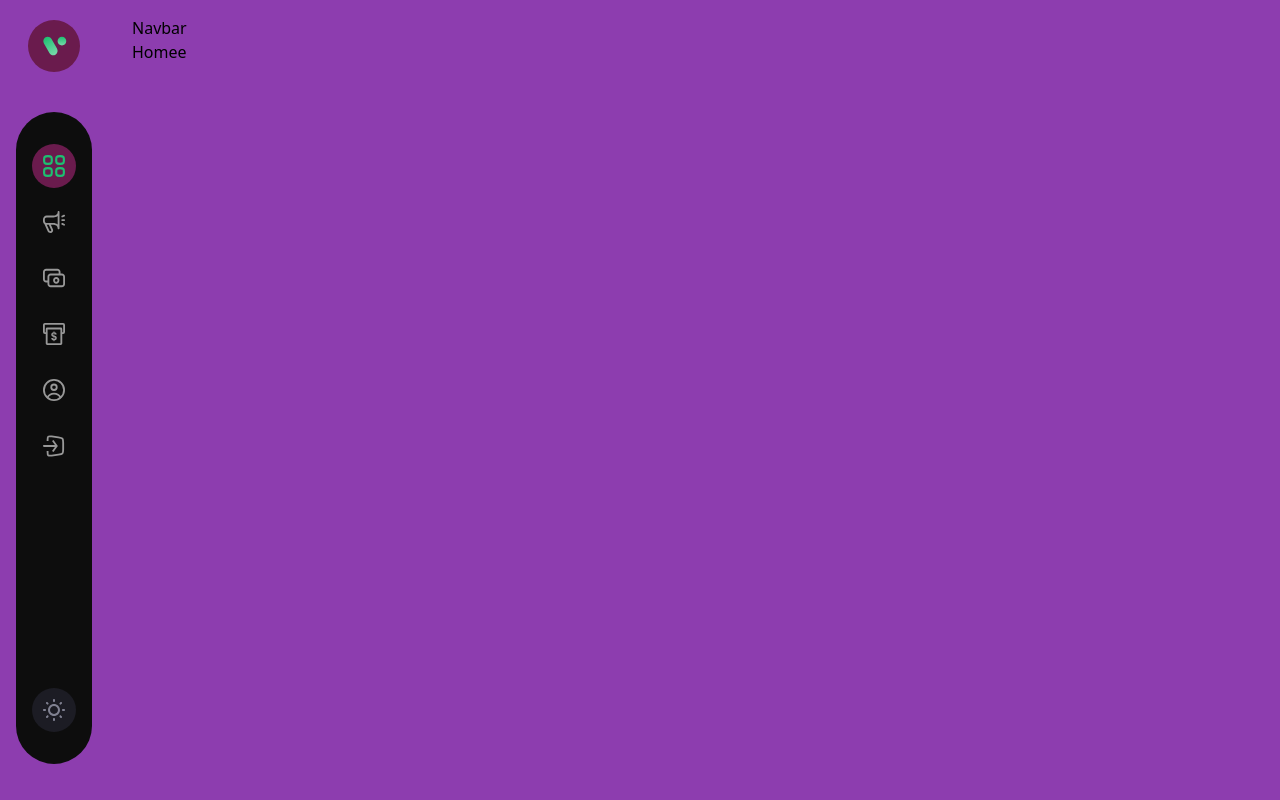
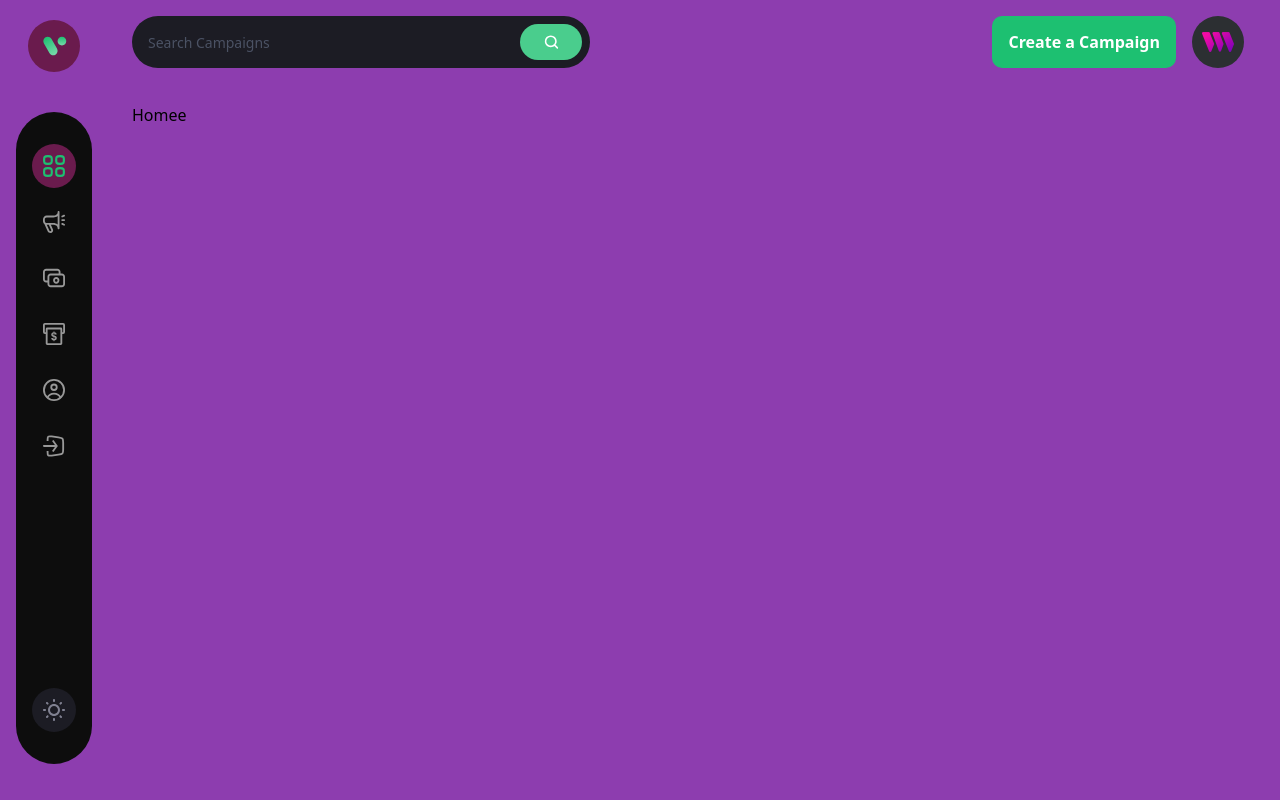
Before and after one commit to RakshitGupta621/Crowdfunding-Platform, a React (Vite) app in the folder client/: page / in a window 1280 px wide. Built offline with nearby package versions, Linux system fonts and the light colour scheme; what @thirdweb-dev/react would draw is missing.

Commit message:
navbar changes

```diff
--- a/client/src/components/Navbar.jsx
+++ b/client/src/components/Navbar.jsx
@@ -1,8 +1,98 @@
-import React from 'react'
+import React,{useState} from 'react'
+import { Link,useNavigate } from 'react-router-dom'
+import CustomButton from './CustomButton';
+import {logo,menu,search,thirdweb} from  '../assets';
+import {navlinks} from '../constants'
 
 const Navbar = () => {
+  const navigate=useNavigate()
+  const [isActive, setisActive] = useState('dashboard')
+  const [toggleDrawer, settoggleDrawer] = useState(false)
+  const address="0xabc"
   return (
-    <div>Navbar</div>
+    //grid md:grid-cols-2 md:grid-rows-1 grid-cols-1 grid-rows-2 justify-between mb-[35px] gap-6
+    //
+    <div className="flex md:flex-row flex-col-reverse justify-between mb-[35px] gap-6">
+       <div className='lg:flex-1 flex flex-row max-w-[458px] py-2 pl-4 pr-2 h-[52px] bg-[#1c1c24] rounded-[100px]'>
+          <input type="text" placeholder="Search Campaigns" className="flex w-full font-epilogue font-normal text-[14px] placeholder:text-[#4b5264] text-white bg-transparent outline-none" />
+
+          <div className='w-[72px] h-full rounded-[20px] bg-[#4acd8d] flex justify-center items-center cursor-pointer'>
+              <img src={search} alt="SearchIcon" className='w-[15px] h-[15px] object-contain'/>
+          </div>
+       </div>
+       {/*flex items-center justify-end space-x-4 md:flex-row md:space-x-0 md:justify-start */}
+       {/* sm:flex hidden flex-row justify-end gap-4 */}
+       <div className='sm:flex hidden flex-row justify-end gap-4'>
+          <CustomButton
+            btnType="button"
+            title={address? 'Create a Campaign':'connect a wallet'}
+            styles={address ? 'bg-[#1dc071]' : 'bg-[#8c6dfd]'}
+            handleClick={()=>{
+              if(address) navigate('create-campaign')
+              else 'connect()'
+            }}
+          />
+          <Link to="/profile">
+            <div className="w-[52px] h-[52px] rounded-full bg-[#2c2f32] flex justify-center items-center cursor-pointer">
+              <img src={thirdweb} alt="User" className='w-[60%] h-[60%] object-contain' />
+            </div>
+          </Link>
+
+       </div>
+
+       {/* less than 400px maybe */}
+       <div className='sm:hidden flex justify-between items-center relative'>
+          <div className="w-[40px] h-[40px] rounded-[10px] bg-[#2c2f32] flex justify-center items-center cursor-pointer">
+              <img src={logo} alt="User" className='w-[60%] h-[60%] object-contain' />
+
+          </div>
+
+          <img
+            src={menu}
+            alt="menu"
+            className="w-[34px] h-[34px] object-contain cursor-pointer"
+            onClick={() => settoggleDrawer(!toggleDrawer)}
+            // onClick={() => setToggleDrawer((prev) => !prev)} check above code is working or not if prev property is required than use 54 line instead of 53
+          />
+          <div className={`absolute top-[60px] right-0 left-0 bg-[#1c1c24] z-10 shadow-secondary py-4 ${!toggleDrawer ? '-translate-y-[100vh]' : 'translate-y-0'} transition-all duration-700`}>
+            <ul className="mb-4">
+              {navlinks.map((link) => (
+                <li
+                  key={link.name}
+                  className={`flex p-4 ${isActive === link.name && 'bg-[#3a3a43]'}`}
+                  onClick={() => {
+                    setisActive(link.name);
+                    settoggleDrawer(false);
+                    navigate(link.link);
+                  }}
+                >
+                  <img
+                    src={link.imgUrl}
+                    alt={link.name}
+                    className={`w-4 h-4 object-contain ${isActive === link.name ? '' : 'filter grayscale'}`}
+                    // className={`w-[24px] h-[24px] object-contain ${isActive === link.name ? 'grayscale-0' : 'grayscale'}`} same as
+                  />
+                  <p className={`ml-[20px] font-epilogue font-semibold text-[14px] ${isActive === link.name ? 'text-[#1dc071]' : 'text-[#808191]'}`}>
+                    {link.name}
+                  </p>
+                </li>
+              ))}
+            </ul>
+            <div  className="flex mx-4">
+            <CustomButton
+              btnType="button"
+              title={address ? 'Create a campaign' : 'Connect'}
+              styles={address ? 'bg-[#1dc071]' : 'bg-[#8c6dfd]'}
+              handleClick={() => {
+                if(address) navigate('create-campaign')
+                else connect();
+              }}
+            />
+            </div>
+          </div>
+       </div>
+
+    </div>
   )
 }
 
--- a/client/src/components/index.jsx
+++ b/client/src/components/index.jsx
@@ -1,2 +1,3 @@
 export { default as Navbar} from './Navbar'
 export {default as Sidebar} from './Sidebar'
+export {default as CustomButton} from './CustomButton'
```
Also changed, not shown: 1 other file (tests, documents, lock files or other folders).
